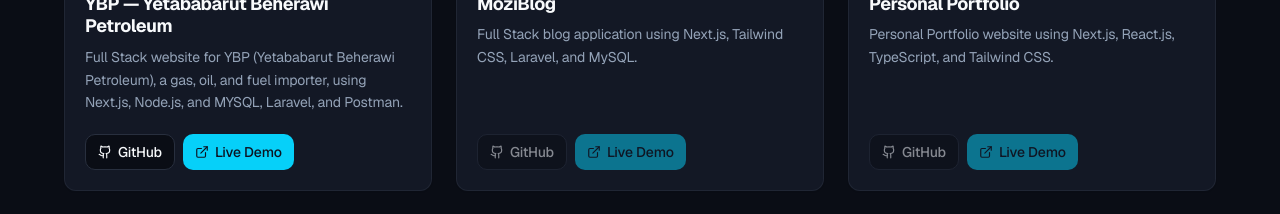
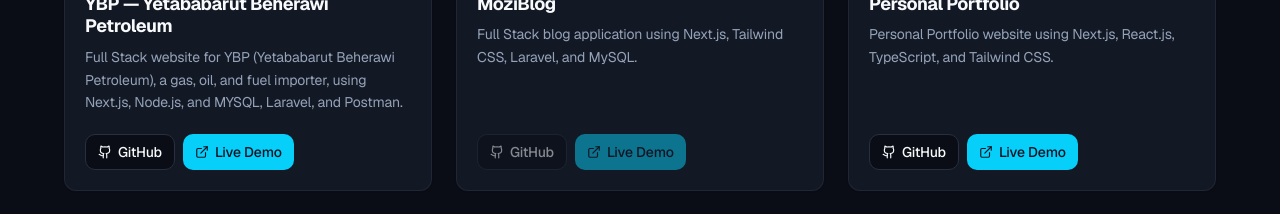
Before and after one commit to mohe-12/mohammed-personal-portfolio, a Next.js app: page / in a window 1280 px wide. Shown: the part 3320-3534 px from the top of the page. Built offline with nearby package versions, Linux system fonts and the light colour scheme.

Commit message:
Update projects.ts

```diff
--- a/data/projects.ts
+++ b/data/projects.ts
@@ -42,8 +42,8 @@ export const projects: Project[] = [
     title: 'Personal Portfolio',
     description:
       'Personal Portfolio website using Next.js, React.js, TypeScript, and Tailwind CSS.',
-    githubUrl: null,
-    liveUrl: null,
+    githubUrl: 'https://github.com/mohe-12/mohammed-personal-portfolio',
+    liveUrl: 'https://mohammed-personal-portfolio.vercel.app/',
     previewImage: '/images/portfolio.png',
     accentFrom: '#FF2D20',
     accentTo: '#6366F1',
```
